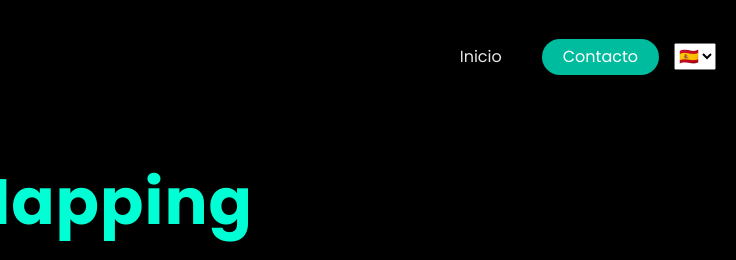
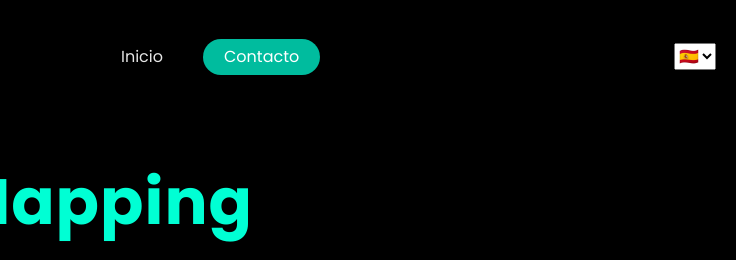
Before and after one commit to varga/technoart.es, a plain HTML site: page video_mapping.html in a window 1280 px wide. Shown: the top 260 px of the page, 544-1280 px from the left. Drawn offline with Linux system fonts and the light colour scheme.

Commit message:
fix menu

```diff
--- a/video_mapping.html
+++ b/video_mapping.html
@@ -69,13 +69,17 @@
                             </a>
                         </section>
                         <section class="navbar-section">
-                            <a class="btn btn-link" href="/">Inicio</a>
-                            <a class="btn btn-primary btn-hire-me" href="https://api.whatsapp.com/send?phone=34600473488" target="_blank">Contacto</a>
+                            <section class="navbar-section hide-sm">
+                                <a class="btn btn-link" href="/">Inicio</a>
+                                <a class="btn btn-primary btn-hire-me" href="https://api.whatsapp.com/send?phone=34600473488" target="_blank">Contacto</a>
+                            </section>
+                            <section class="navbar-section">
                                 <select id="language-select" onchange="changeLanguage()">
                                     <option value="es-es" data-flag="https://flagcdn.com/24x18/es.png">🇪🇸</option>
                                     <option value="en-us" data-flag="https://flagcdn.com/24x18/us.png">🇺🇸</option>
                                     <option value="pt-br" data-flag="https://flagcdn.com/24x18/br.png">🇧🇷</option>
                                 </select>
+                            </section>
                         </section>
                     </header>
                 </div>
```
Also changed, not shown: en-us/index.html (+3 -3 lines), index.html (+3 -2 lines), pt-br/index.html (+3 -1 lines).
